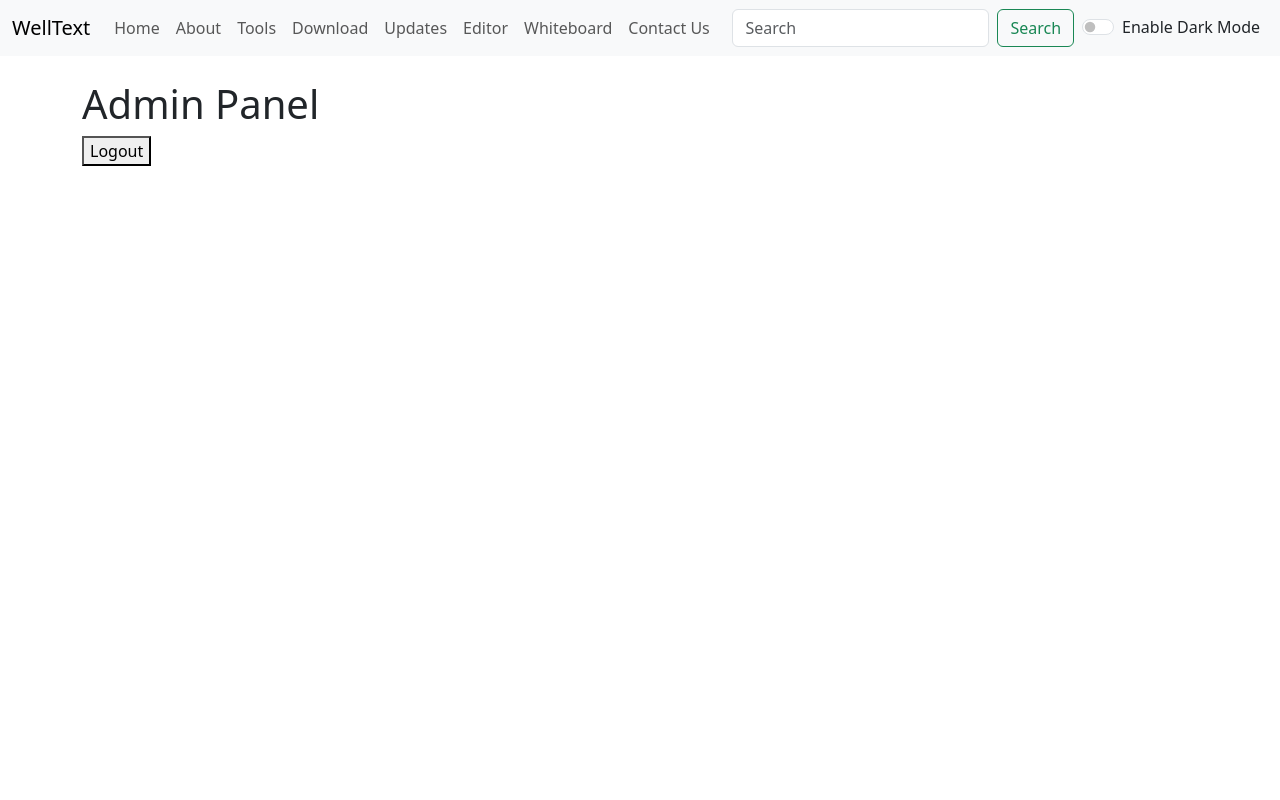
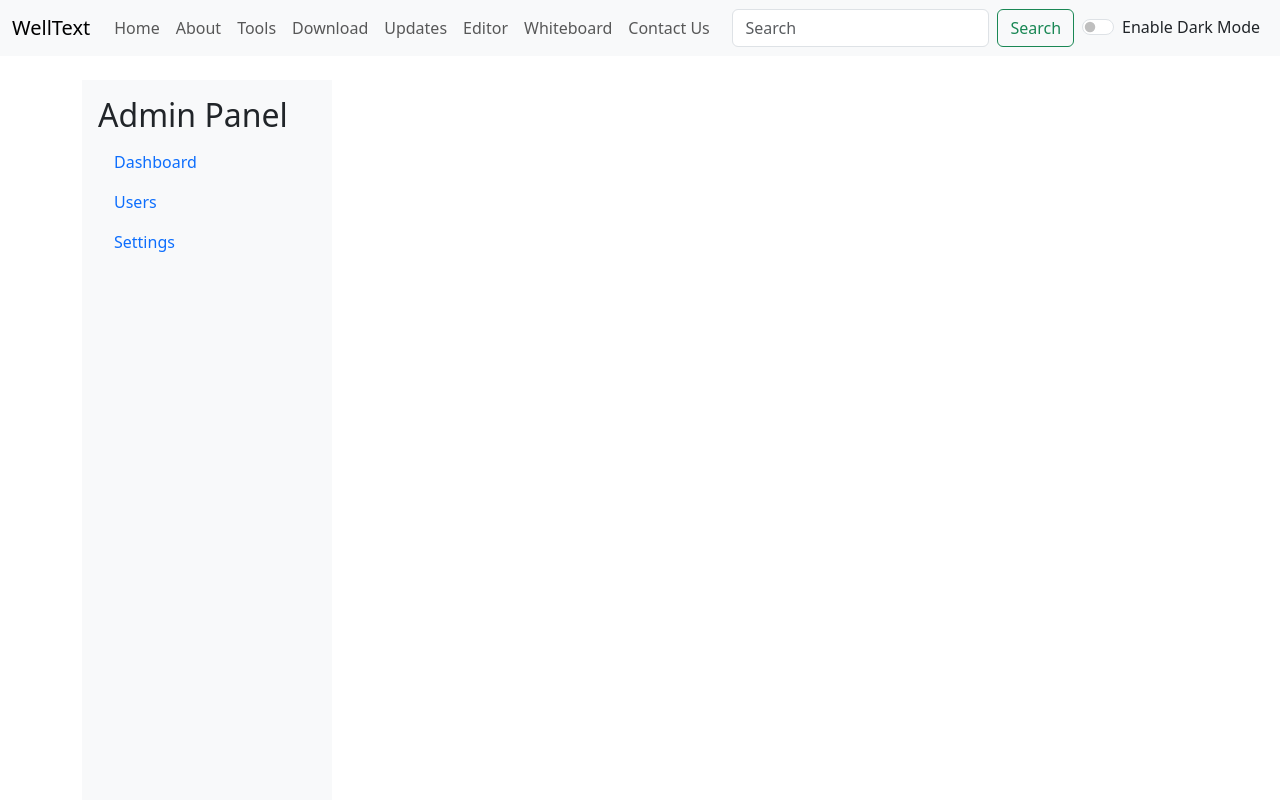
Before and after one commit to Akashmishra1209/codeweb, a React (Create React App) app: page /admin in a window 1280 px wide. Shown: the top 800 px of the page. Built offline with nearby package versions, Linux system fonts and the light colour scheme; sample sign-in values are in the browser's storage.

Commit message:
Added Sidebar  And More Pages

```diff
--- a/src/App.js
+++ b/src/App.js
@@ -62,7 +62,8 @@ function App() {
           <Route path="/editor" element={<RichEditor mode={mode} togglemode={togglemode} showalert={showalert} />} />
           <Route path="/board" element={<WhiteBoard mode={mode} togglemode={togglemode} showalert={showalert} />} />
           <Route path="/login" element={<Login />} />
-          <Route path="/admin" element={isAuthenticated() ? <Admin /> : <Navigate to="/login" />}
+          <Route path="/admin" element={isAuthenticated() ? <Admin /> : <Navigate to="/login" />}/>
+          <Route path="/admin/*" element={isAuthenticated() ? <Admin /> : <Navigate to="/login" />}
           />
           <Route path="/update/:uid" element={<Post mode={mode} togglemode={togglemode} showalert={showalert} />} />
           <Route path="/search/:query" element={<Search mode={mode} togglemode={togglemode} showalert={showalert} />} />
--- a/src/admin/Admin.js
+++ b/src/admin/Admin.js
@@ -1,25 +1,28 @@
 // src/admin/Admin.js
 
 import React from 'react';
-import { useNavigate } from 'react-router-dom';
-import { logout, isAuthenticated } from './auth';
+import { Routes, Route, Navigate } from 'react-router-dom';
+import Sidebar from './Sidebar';
+import Dashboard from './Dashboard';
+import Users from './Users';
+import Settings from './Settings';
+import { isAuthenticated } from './auth'; // Assume you have an auth.js with this function
 
 const Admin = () => {
-    const navigate = useNavigate();
-
-    const handleLogout = () => {
-        logout();
-        navigate('/login');
-    };
-
     if (!isAuthenticated()) {
-        navigate('/login');
+        return <Navigate to="/login" />;
     }
 
     return (
-        <div>
-            <h1>Admin Panel</h1>
-            <button onClick={handleLogout}>Logout</button>
+        <div className="d-flex">
+            <Sidebar />
+            <div className="flex-grow-1 p-3">
+                <Routes>
+                    <Route path="/admin/dashboard" element={<Dashboard />} />
+                    <Route path="/admin/users" element={<Users />} />
+                    <Route path="/admin/settings" element={<Settings />} />
+                </Routes>
+            </div>
         </div>
     );
 };
--- /dev/null
+++ b/src/admin/Dashboard.js
@@ -0,0 +1,14 @@
+// src/admin/Dashboard.js
+
+import React from 'react';
+
+const Dashboard = () => {
+    return (
+        <div>
+            <h1>Dashboard</h1>
+            <p>Welcome to the Dashboard.</p>
+        </div>
+    );
+};
+
+export default Dashboard;
--- a/src/admin/Login.js
+++ b/src/admin/Login.js
@@ -13,30 +13,40 @@ const Login = () => {
     const handleSubmit = (e) => {
         e.preventDefault();
         if (login(email, password)) {
-            navigate('/admin');
+            navigate('/admin/dashboard');
         } else {
             setError('Invalid email or password');
         }
     };
 
     return (
-        <div className='container'>
+        <div className="container mt-5">
             <h1>Login</h1>
-            <form onSubmit={handleSubmit}>
+            <form onSubmit={handleSubmit} className="w-50 mx-auto">
+                <div className="mb-3">
+                    <label htmlFor="email" className="form-label">Email</label>
                     <input
                         type="text"
-                    placeholder="Email"
+                        className="form-control"
+                        id="email"
+                        placeholder="Enter email"
                         value={email}
                         onChange={(e) => setEmail(e.target.value)}
-                /><br/>
+                    />
+                </div>
+                <div className="mb-3">
+                    <label htmlFor="password" className="form-label">Password</label>
                     <input
                         type="password"
-                    placeholder="Password"
+                        className="form-control"
+                        id="password"
+                        placeholder="Enter password"
                         value={password}
                         onChange={(e) => setPassword(e.target.value)}
                     />
-                <button type="submit">Login</button>
-                {error && <p>{error}</p>}
+                </div>
+                <button type="submit" className="btn btn-primary">Login</button>
+                {error && <p className="text-danger mt-3">{error}</p>}
             </form>
         </div>
     );
--- /dev/null
+++ b/src/admin/Settings.js
@@ -0,0 +1,14 @@
+// src/admin/Settings.js
+
+import React from 'react';
+
+const Settings = () => {
+    return (
+        <div>
+            <h1>Settings</h1>
+            <p>Configure your settings here.</p>
+        </div>
+    );
+};
+
+export default Settings;
--- /dev/null
+++ b/src/admin/Sidebar.js
@@ -0,0 +1,31 @@
+// src/admin/Sidebar.js
+
+import React from 'react';
+import { NavLink } from 'react-router-dom';
+
+const Sidebar = () => {
+    return (
+        <div className="d-flex flex-column p-3 bg-light" style={{ width: '250px', height: '100vh' }}>
+            <h2>Admin Panel</h2>
+            <ul className="nav nav-pills flex-column mb-auto">
+                <li className="nav-item">
+                    <NavLink to="/admin/dashboard" className="nav-link" activeClassName="active">
+                        Dashboard
+                    </NavLink>
+                </li>
+                <li className="nav-item">
+                    <NavLink to="/admin/users" className="nav-link" activeClassName="active">
+                        Users
+                    </NavLink>
+                </li>
+                <li className="nav-item">
+                    <NavLink to="/admin/settings" className="nav-link" activeClassName="active">
+                        Settings
+                    </NavLink>
+                </li>
+            </ul>
+        </div>
+    );
+};
+
+export default Sidebar;
--- /dev/null
+++ b/src/admin/Users.js
@@ -0,0 +1,14 @@
+// src/admin/Users.js
+
+import React from 'react';
+
+const Users = () => {
+    return (
+        <div className='container float-end'>
+            <h1>Users</h1>
+            <p>Manage your users here.</p>
+        </div>
+    );
+};
+
+export default Users;
--- a/src/admin/auth.js
+++ b/src/admin/auth.js
@@ -1,23 +1,22 @@
 // src/admin/auth.js
 
-const adminCredentials = {
-    email: "admin",
-    password: "1234"
+const users = [
+    { email: 'admin@example.com', password: 'password123' } // Example user
+];
+
+export const login = (email, password) => {
+    const user = users.find(user => user.email === email && user.password === password);
+    if (user) {
+        localStorage.setItem('isAuthenticated', 'true');
+        return true;
+    }
+    return false;
 };
 
-export const login = (email, password) => {
-    if (email === adminCredentials.email && password === adminCredentials.password) {
-        localStorage.setItem('isAuthenticated', 'true');
-        return true;
-    } else {
-        return false;
-    }
+export const isAuthenticated = () => {
+    return localStorage.getItem('isAuthenticated') === 'true';
 };
 
 export const logout = () => {
     localStorage.removeItem('isAuthenticated');
 };
-
-export const isAuthenticated = () => {
-    return localStorage.getItem('isAuthenticated') === 'true';
-};
```
Lines whose indentation alone changed are shown as unchanged.
